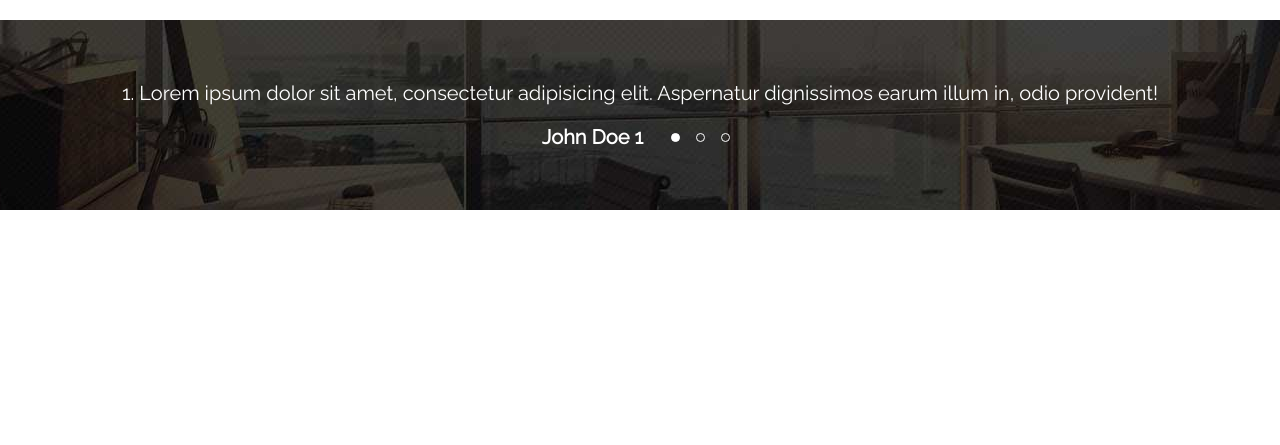
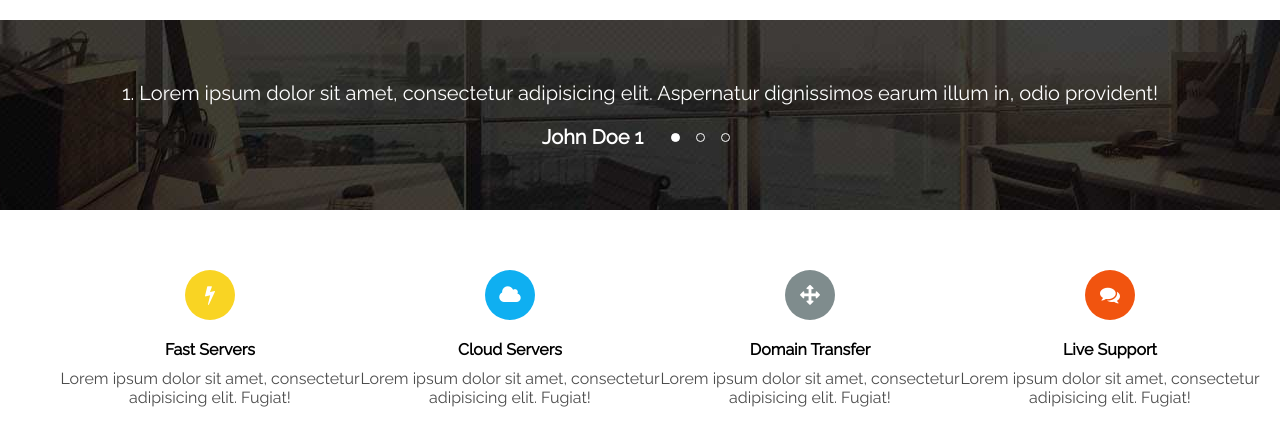
Before and after one commit to Belchenkov/ghost-host, a website: page public/index.html in a window 1280 px wide. Shown: the part 2337-2782 px from the top of the page. Before the commit the page ends 2547 px from the top, so only its background shows below. Drawn offline with Linux system fonts and the light colour scheme.

Commit message:
Section Features

```diff
--- a/public/index.html
+++ b/public/index.html
@@ -346,6 +346,39 @@
             </div>
         </section>
 
+        <section class="features">
+            <div class="features__content view-port">
+                <div class="features__tile">
+                    <div class="tile__icon tile__icon--yellow">
+                        <i class="fa fa-bolt"></i>
+                    </div>
+                    <div class="tile__title">Fast Servers</div>
+                    <div class="tile__text">Lorem ipsum dolor sit amet, consectetur adipisicing elit. Fugiat!</div>
+                </div>
+                <div class="features__tile">
+                    <div class="tile__icon tile__icon--blue">
+                        <i class="fa fa-cloud"></i>
+                    </div>
+                    <div class="tile__title">Cloud Servers</div>
+                    <div class="tile__text">Lorem ipsum dolor sit amet, consectetur adipisicing elit. Fugiat!</div>
+                </div>
+                <div class="features__tile">
+                    <div class="tile__icon tile__icon--grey">
+                        <i class="fa fa-arrows"></i>
+                    </div>
+                    <div class="tile__title">Domain Transfer</div>
+                    <div class="tile__text">Lorem ipsum dolor sit amet, consectetur adipisicing elit. Fugiat!</div>
+                </div>
+                <div class="features__tile">
+                    <div class="tile__icon tile__icon--orange">
+                        <i class="fa fa-comments"></i>
+                    </div>
+                    <div class="tile__title">Live Support</div>
+                    <div class="tile__text">Lorem ipsum dolor sit amet, consectetur adipisicing elit. Fugiat!</div>
+                </div>
+            </div>
+        </section>
+
     </div>
 
 </body>
--- /dev/null
+++ b/src/scss/features.scss
@@ -0,0 +1,52 @@
+@import "partials/params";
+@import "partials/mixins";
+
+
+.features {
+  background-color: #fff;
+
+  &__content {
+    display: flex;
+    padding: 60px;
+  }
+
+  &__tile {
+    @include flex-center;
+    & .tile__icon {
+      @include flex-center(row);
+      margin-bottom: 20px;
+      width: 50px;
+      height: 50px;
+      border-radius: 50%;
+      font-size: 20px;
+      color: #fff;
+
+      &--yellow {
+        background-color: $yellow;
+      }
+
+      &--blue {
+        background-color: $blue;
+      }
+
+      &--grey {
+        background-color: $grey;
+      }
+
+      &--orange {
+        background-color: $orange;
+      }
+
+    }
+
+    & .tile__title {
+      font-weight: bold;
+      margin-bottom: 10px;
+    }
+
+    & .tile__text {
+      text-align: center;
+      opacity: .7;
+    }
+  }
+}
```
Also changed, not shown: public/bundle.min.css.
